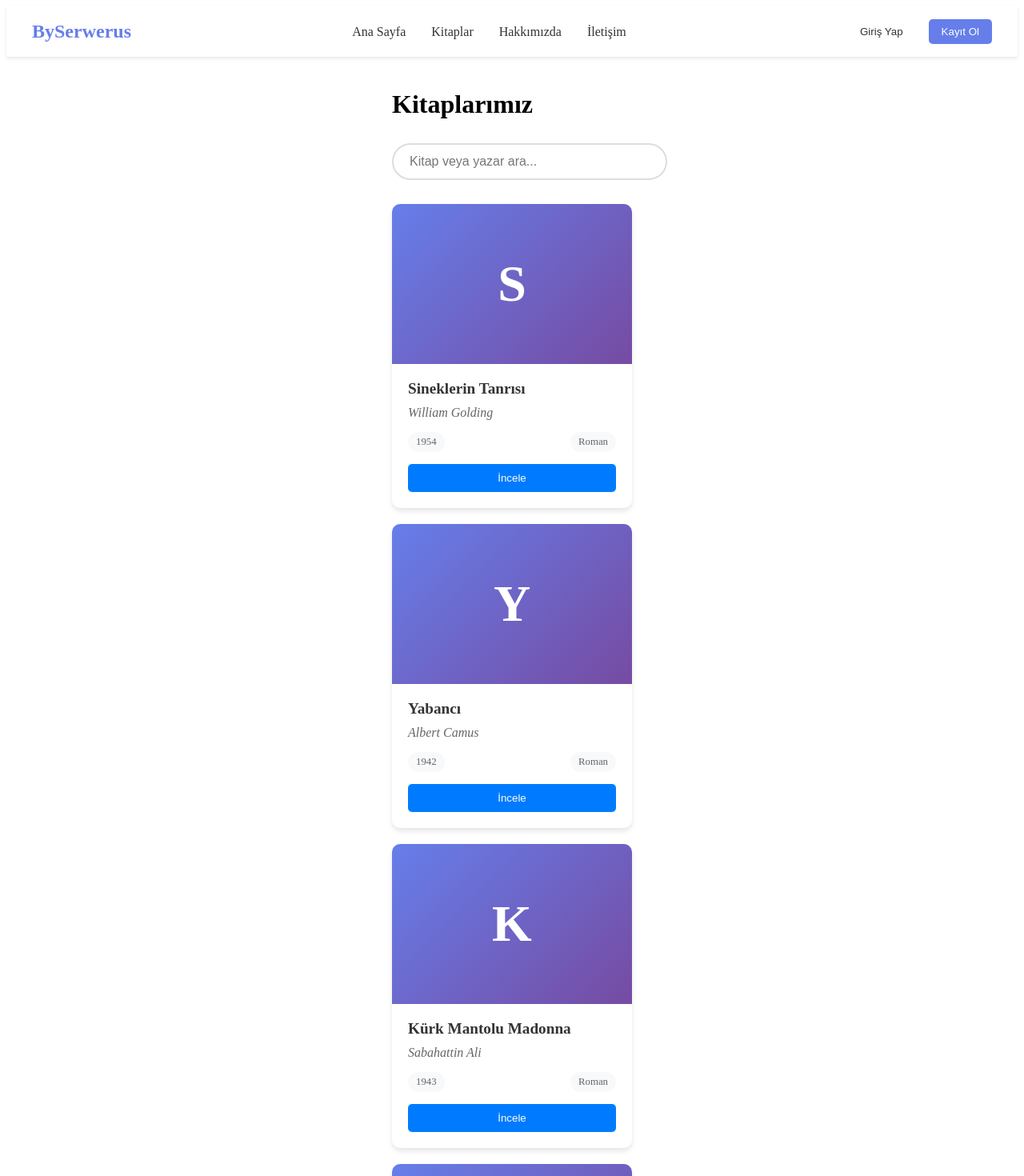
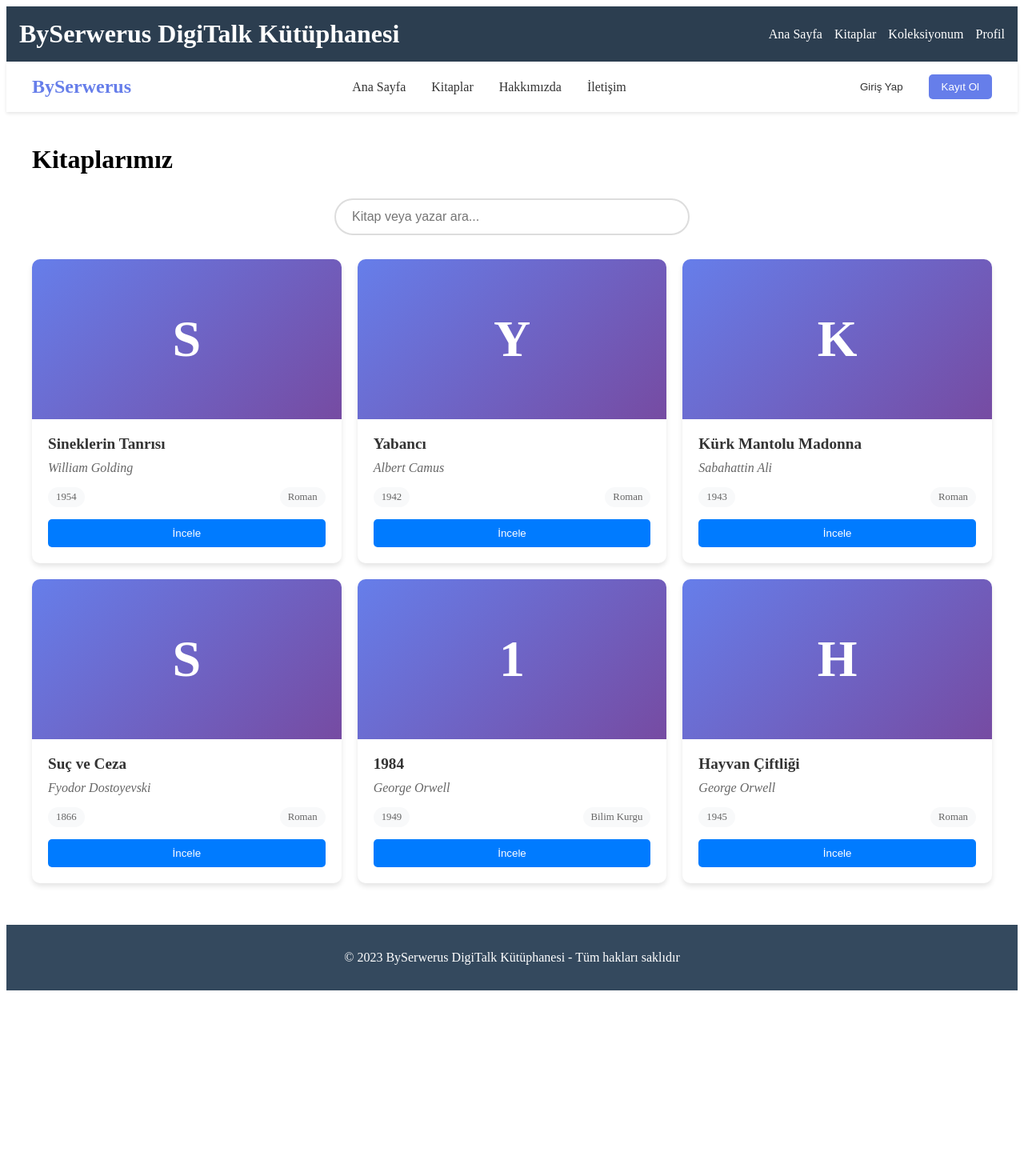
Before and after one commit to xlaedri/byserwerus-kutuphanesi, a Next.js app: page /kitaplar in a window 1280 px wide. Shown: the top 1470 px of the page at 80% size. After the commit the page ends 1246 px from the top, so only its background shows below. Built offline with nearby package versions, Linux system fonts and the light colour scheme.

Commit message:
Update Layout.js

```diff
--- a/components/Layout.js
+++ b/components/Layout.js
@@ -1,25 +1,45 @@
+// components/Layout.js
+import Link from 'next/link';
+
 export default function Layout({ children }) {
   return (
-    <div className="layout">
-      {children}
-      <footer className="footer">
-        <p>&copy; 2025 BySerwerus Kütüphanesi. Tüm hakları saklıdır.</p>
+    <div>
+      <header style={{
+        backgroundColor: '#2c3e50',
+        padding: '1rem',
+        color: 'white',
+        display: 'flex',
+        justifyContent: 'space-between',
+        alignItems: 'center'
+      }}>
+        <Link href="/" style={{ textDecoration: 'none', color: 'white' }}>
+          <h1 style={{ margin: 0 }}>BySerwerus DigiTalk Kütüphanesi</h1>
+        </Link>
+        <nav>
+          <Link href="/" style={{ marginRight: '15px', color: 'white', textDecoration: 'none' }}>
+            Ana Sayfa
+          </Link>
+          <Link href="/kitaplar" style={{ marginRight: '15px', color: 'white', textDecoration: 'none' }}>
+            Kitaplar
+          </Link>
+          <Link href="/koleksiyon" style={{ marginRight: '15px', color: 'white', textDecoration: 'none' }}>
+            Koleksiyonum
+          </Link>
+          <Link href="/profil" style={{ color: 'white', textDecoration: 'none' }}>
+            Profil
+          </Link>
+        </nav>
+      </header>
+      <main>{children}</main>
+      <footer style={{
+        backgroundColor: '#34495e',
+        color: 'white',
+        textAlign: 'center',
+        padding: '1rem',
+        marginTop: '2rem'
+      }}>
+        <p>© 2023 BySerwerus DigiTalk Kütüphanesi - Tüm hakları saklıdır</p>
       </footer>
-
-      <style jsx>{`
-        .layout {
-          min-height: 100vh;
-          display: flex;
-          flex-direction: column;
-        }
-        .footer {
-          margin-top: auto;
-          text-align: center;
-          padding: 20px;
-          background: #343a40;
-          color: white;
-        }
-      `}</style>
     </div>
-  )
+  );
 }
```
